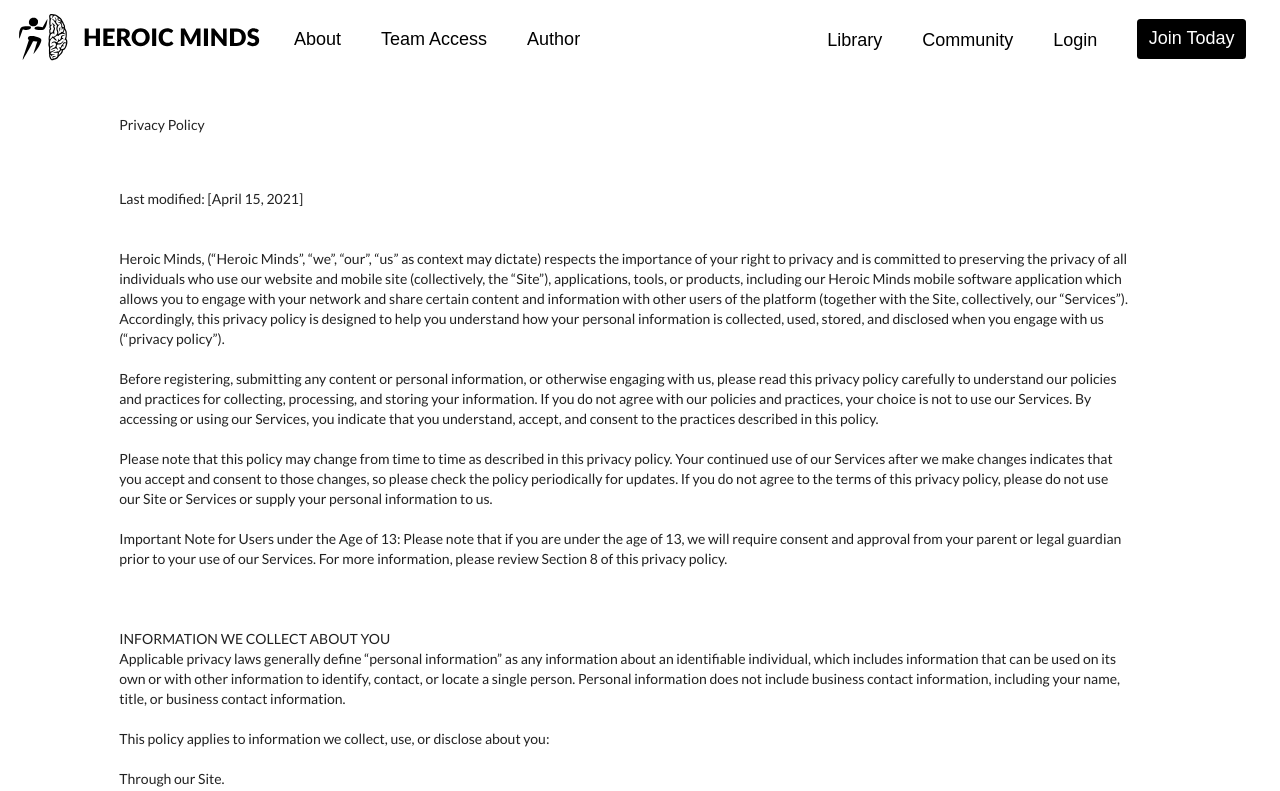
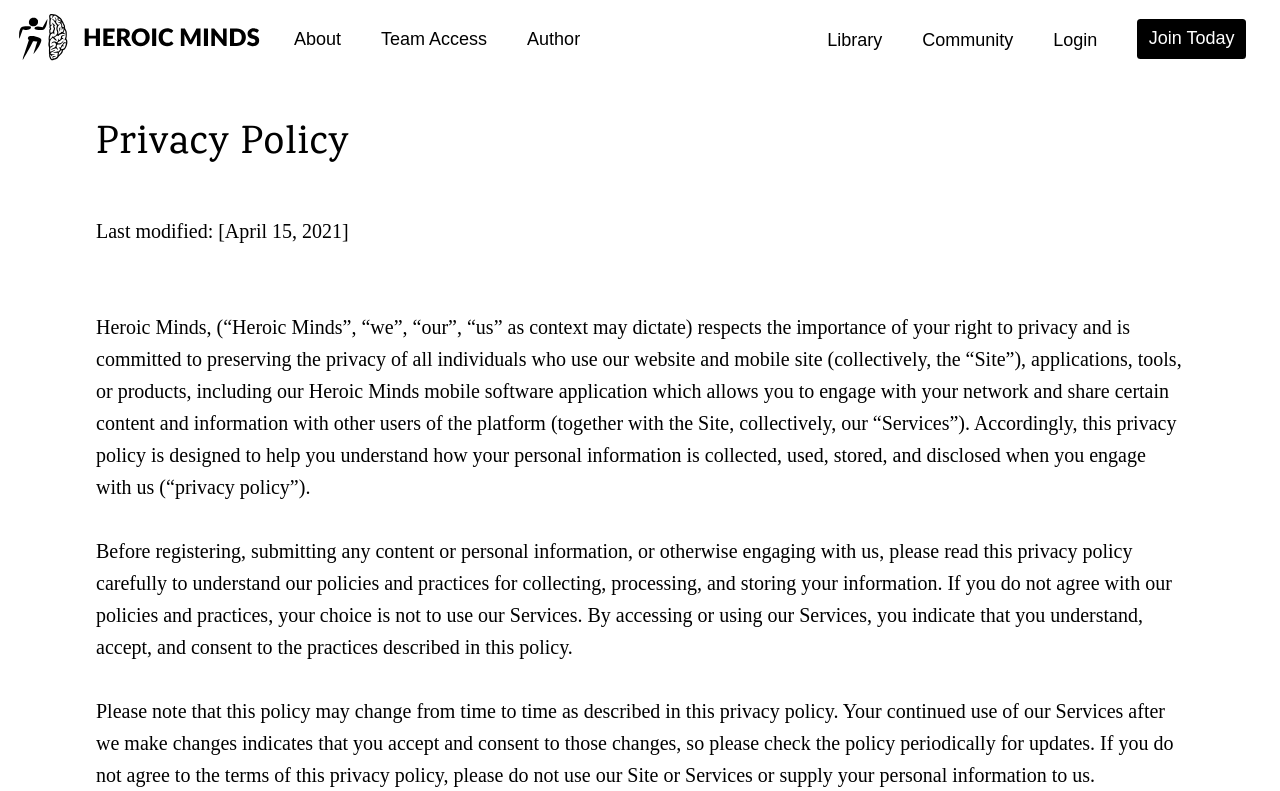
Before and after one commit to aminvishvam/heroic-minds, a React (Create React App) app in the folder mainweb/: page /privacy-policy in a window 1280 px wide. Shown: the top 791 px of the page. Built offline with nearby package versions, Linux system fonts and the light colour scheme; a web font is replaced by a local one.

Commit message:
Updated footer pages

```diff
--- a/mainweb/src/components/ComingSoon/Library.js
+++ b/mainweb/src/components/ComingSoon/Library.js
@@ -35,7 +35,7 @@ class Library extends Component {
             backgroundPosition: "center",
             backgroundSize: "cover",
             backgroundRepeat: "no-repeat",
-            height: "1300px",
+            height: "100px",
         };
 
 
--- a/mainweb/src/components/Footer/PrivacyPolicy.js
+++ b/mainweb/src/components/Footer/PrivacyPolicy.js
@@ -5,14 +5,12 @@ class PrivacyPolicy extends Component {
 
     renderHead() {
         return (
-            <div className="Container ">
-                <div className=" row justify-content-center col-md-12">
-                    <div className="col-md-10 ">
-                        <p className="pp-intro-layout1">Privacy Policy</p>
+            <div>
+                <p className="text k40 lh150 ls1by2">Privacy Policy</p>
 
                 <br />
                 <br />
-                        <p className="pp-intro-layout2">
+                <p className="text h20 lh160 fw500 ">
                     Last modified: [April 15, 2021]
                     <br />
                     <br />
@@ -299,14 +297,12 @@ class PrivacyPolicy extends Component {
 
                 </p>
             </div>
-                </div>
-            </div>
         );
     }
     render() {
         return (
             <div className="privacy-policy mt-5">
-                <section className="about-layout2">
+                <section className="my-container-85">
                     {this.renderHead()}
                 </section>
             </div>
--- a/mainweb/src/components/Footer/TermsOfUse.js
+++ b/mainweb/src/components/Footer/TermsOfUse.js
@@ -5,13 +5,11 @@ class TermsOfUse extends Component {
 
     renderHead() {
         return (
-            <div className="Container">
-                <div className=" row justify-content-center col-md-12">
-                    <div className="col-md-10 ">
-                        <p className="pp-intro-layout1">Terms of Use</p>
+            <div>
+                <p className="text k40 lh150 ls1by2">Terms of Use</p>
 
                 <br />
-                        <p className="pp-intro-layout2">
+                <p className="text h20 lh160 fw500 ">
                     Last modified: April 15, 2021
                     <br />
                     <br />
@@ -243,14 +241,12 @@ class TermsOfUse extends Component {
                     <br />
                 </p>
             </div>
-                </div>
-            </div>
         );
     }
     render() {
         return (
             <div className="privacy-policy mt-5">
-                <section className="about-layout2">
+                <section className="my-container-85">
                     {this.renderHead()}
                 </section>
             </div>
```
Lines whose indentation alone changed are shown as unchanged.
